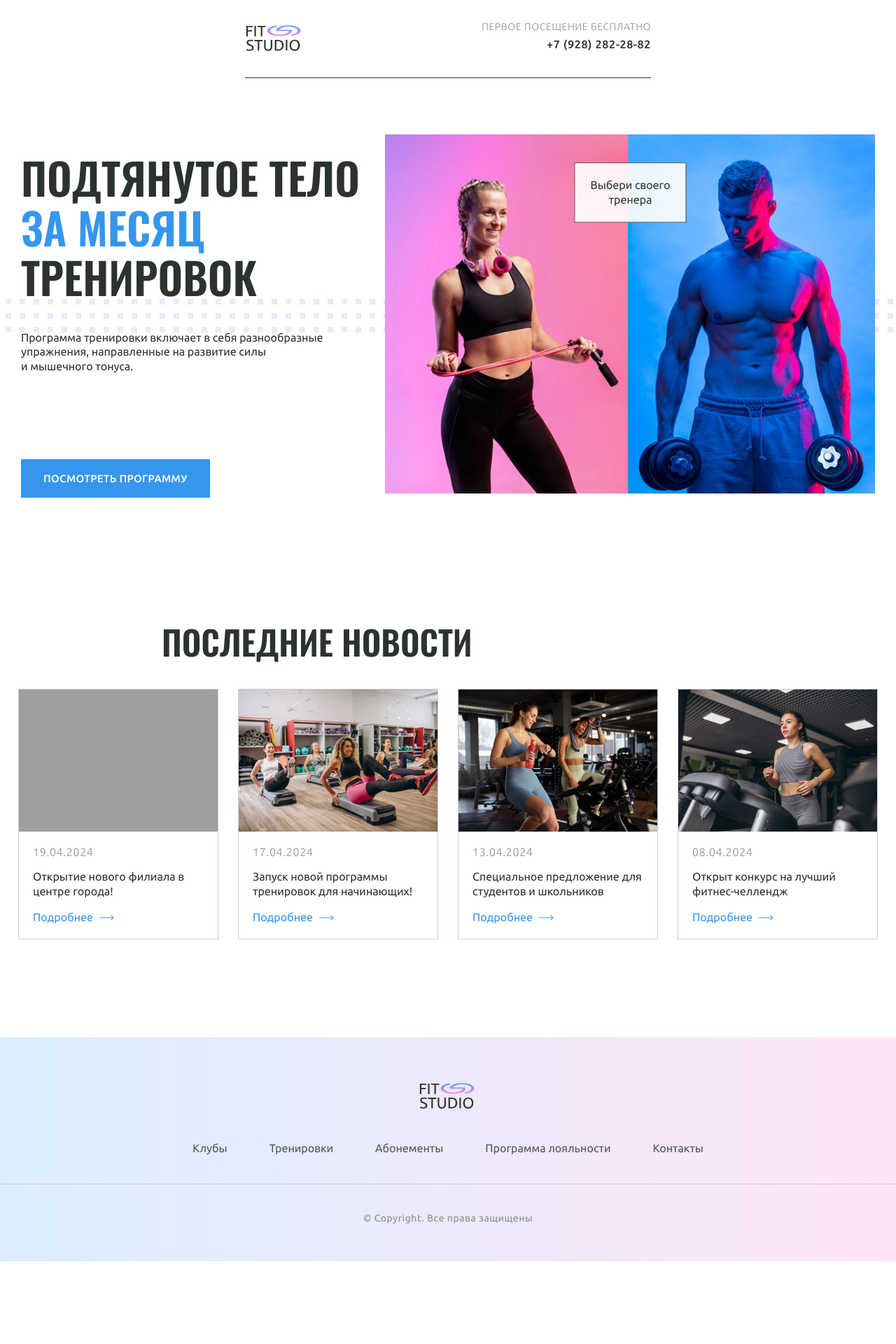
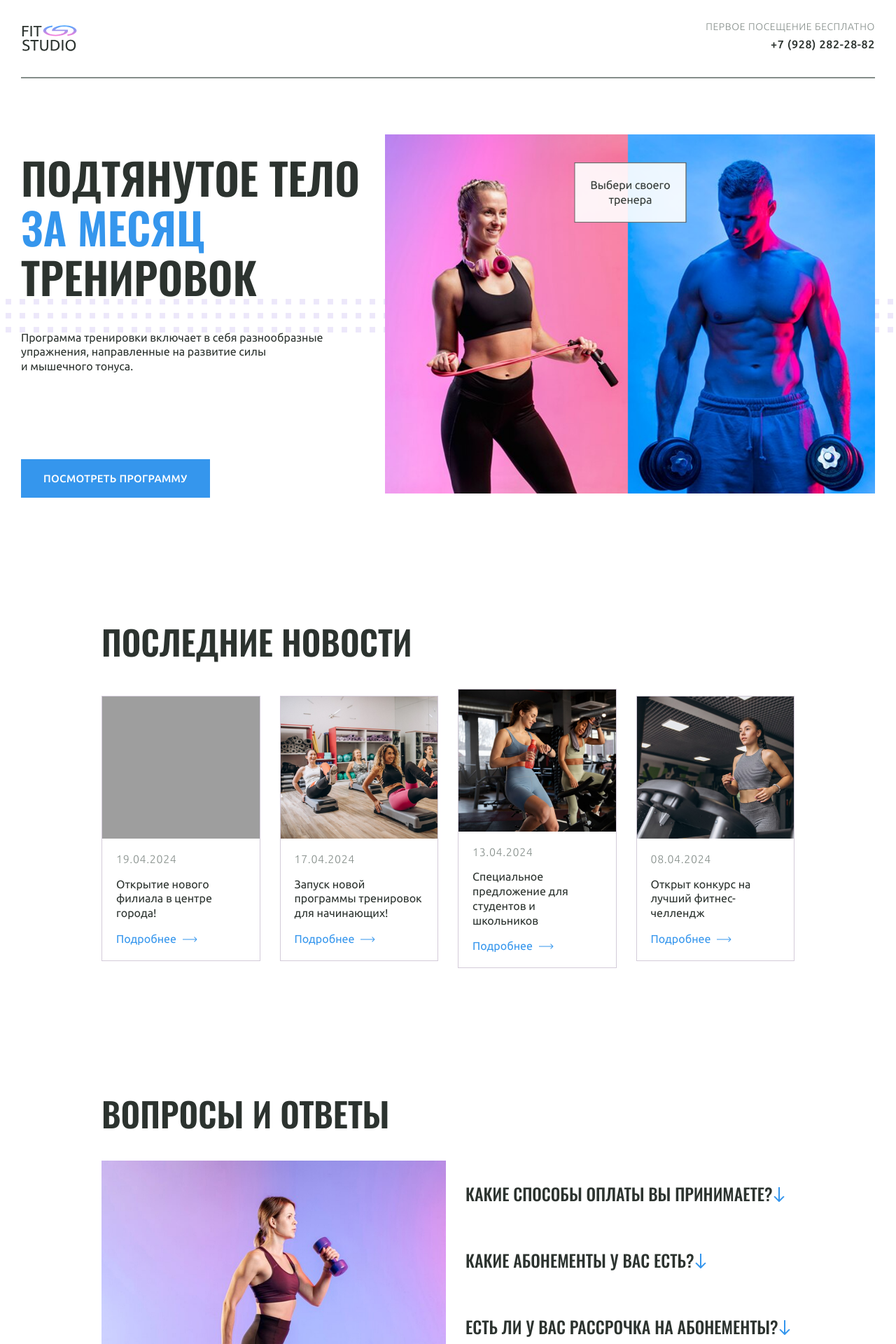
Before and after one commit to rumbik13/home-work, a PHP site: page /Fit-StudioHero in a window 1280 px wide. Shown: the top 1920 px of the page at 70% size. Before the commit the page ends 1802 px from the top, so only its background shows below. Run offline with PHP 8.4, Linux system fonts and the light colour scheme; grey boxes are pictures that could not be loaded.

Commit message:
Add files via upload

```diff
--- a/Fit-StudioHero/article.html
+++ b/Fit-StudioHero/article.html
@@ -75,5 +75,4 @@
         </div>
     </footer>
 </body>
-
 </html>
--- a/Fit-StudioHero/css/globals.css
+++ b/Fit-StudioHero/css/globals.css
@@ -17,7 +17,8 @@ body {
 .article {
     display: flex;
     justify-content: space-between;
-    margin: 0 350px;
+    margin: 0 auto;
+    max-width: 1220px;
     padding: 30px 0;
     align-items: center;
     border-bottom: 2px solid #858E8A;
@@ -61,3 +62,21 @@ body {
 a {
     text-decoration: none;
 }
+
+a:focus-visible , button:focus-visible {
+    outline: 2px solid #3596ed;
+    outline-offset: 1px;
+}
+
+.button:active {
+    background-color: #135a98;
+}
+
+.title-medium {
+    font-family: "Oswald" , sans-serif;
+    font-weight: 500;
+    font-size: 24px;
+    line-height: 115%;
+    text-transform: uppercase;
+    color: #2C332F;
+}
--- a/Fit-StudioHero/css/index.css
+++ b/Fit-StudioHero/css/index.css
@@ -1,3 +1,8 @@
+body .news , .faq {
+    padding: 0 145px;
+}
+
+
 .hero {
     position: relative;
     display: flex;
@@ -59,7 +64,7 @@
     max-height: 513px;
 }
 
-.button-hero {
+.button {
     text-decoration: none;
     border: none;
     color: #fff;
@@ -77,7 +82,7 @@
     transition: opacity 0.2s;
 }
 
-.button-hero:hover {
+.button:hover {
     opacity: 0.85;
 }
 
@@ -93,8 +98,6 @@
     gap: 28px;
 }
 .article-title {
-    position: relative;
-    left: 231px;
     font-family: "Oswald";
     font-weight: 600;
     font-size: 48px;
@@ -156,3 +159,45 @@
 .news-link:hover::after {
     transform: translateX(5px);
 }
+
+.faq {
+    margin-bottom: 140px;
+}
+
+
+
+.faq-container {
+    display: flex;
+    gap: 28px;
+}
+
+.faq-container-2 {
+display: flex;
+align-items: center;
+flex-wrap: wrap;
+}
+
+
+
+details[open] summary::after {
+    transform: rotate(180deg);
+}
+
+details .title-medium  {
+    display: flex;
+    align-items: center;
+    justify-content: space-between;
+    list-style: none;
+}
+
+summary::after {
+    content: "";
+    display: inline-block;
+    width: 17px;
+    height: 22px;
+    background: url("../img/стрелка-вверх.svg");
+}
+
+summary::-webkit-details-marker {
+    display: none;
+}
--- a/Fit-StudioHero/index.html
+++ b/Fit-StudioHero/index.html
@@ -15,7 +15,7 @@
     <header class="header">
         <article class="article">
             <div class="conteiner">
-                <a href="/">
+                <a tabindex="1" href="/">
                     <img src="./img/logo.svg" alt="logotip">
                 </a>
             </div>
@@ -31,7 +31,7 @@
         <div class="block-hero-1">
             <h1 class="hero-h1">Подтянутое тело <strong class="strong">за месяц</strong> тренировок</h1>
             <p class="text">Программа тренировки включает в себя разнообразные упражнения, направленные на развитие силы и мышечного тонуса.</p>
-            <a class="button-hero" href="#">
+            <a class="button" href="#">
                 Посмотреть программу
             </a>
         </div>
@@ -114,6 +114,51 @@
             </div>
         </div>
     </section>
+    <section class="faq">
+        <div class="container">
+            <h2 class="article-title">Вопросы и ответы</h2>
+            <div class="faq-container">
+                <img width="492px" height="531px" src="./img/картинка.jpg" alt="Женщина с гантелями в руках">
+                <div class="faq-container-2">
+                    <details>
+                        <summary class="title-medium" class="title-medium">Какие способы оплаты вы принимаете?</summary class="title-medium" class="title-medium">
+                        <p class="text">
+                            Наш сайт подключен к интернет-эквайрингу, и вы можете оплатить товар или услугу банковской картой Visa, MasterCard, Maestro и МИР.
+                            Также в наших клубах возможна наличная оплата при посещении фитнес-центра.
+                        </p>
+                    </details>
+                    <details>
+                        <summary class="title-medium" class="title-medium">Какие абонементы у вас есть?</summary class="title-medium" class="title-medium">
+                        <p class="text">
+                            Наш сайт подключен к интернет-эквайрингу, и вы можете оплатить товар или услугу банковской картой Visa, MasterCard, Maestro и МИР.
+                            Также в наших клубах возможна наличная оплата при посещении фитнес-центра.
+                        </p>
+                    </details>
+                    <details>
+                        <summary class="title-medium" class="title-medium">Есть ли у вас рассрочка на абонементы?</summary class="title-medium" class="title-medium">
+                        <p class="text">
+                            Наш сайт подключен к интернет-эквайрингу, и вы можете оплатить товар или услугу банковской картой Visa, MasterCard, Maestro и МИР.
+                            Также в наших клубах возможна наличная оплата при посещении фитнес-центра.
+                        </p>
+                    </details>
+                    <details>
+                        <summary class="title-medium">Есть ли у вас бонусы для постоянных клиентов?</summary class="title-medium" class="title-medium">
+                        <p class="text">
+                            Наш сайт подключен к интернет-эквайрингу, и вы можете оплатить товар или услугу банковской картой Visa, MasterCard, Maestro и МИР.
+                            Также в наших клубах возможна наличная оплата при посещении фитнес-центра.
+                        </p>
+                    </details>
+                    <details>
+                        <summary class="title-medium">Возможно ли переоформить мою клубную карту на  другого человека?</summary class="title-medium">
+                        <p class="text">
+                            Наш сайт подключен к интернет-эквайрингу, и вы можете оплатить товар или услугу банковской картой Visa, MasterCard, Maestro и МИР.
+                            Также в наших клубах возможна наличная оплата при посещении фитнес-центра.
+                        </p>
+                    </details>
+                </div>
+            </div>
+            </div>
+    </section>
     <footer class="footer">
         <div class="footer-top">
             <div class="conteiner">
@@ -138,5 +183,4 @@
         </div>
     </footer>
 </body>
-
 </html>
```
Also changed, not shown: Fit-StudioHero/img/картинка.jpg (added), Fit-StudioHero/img/стрелка-вверх.svg (added).
